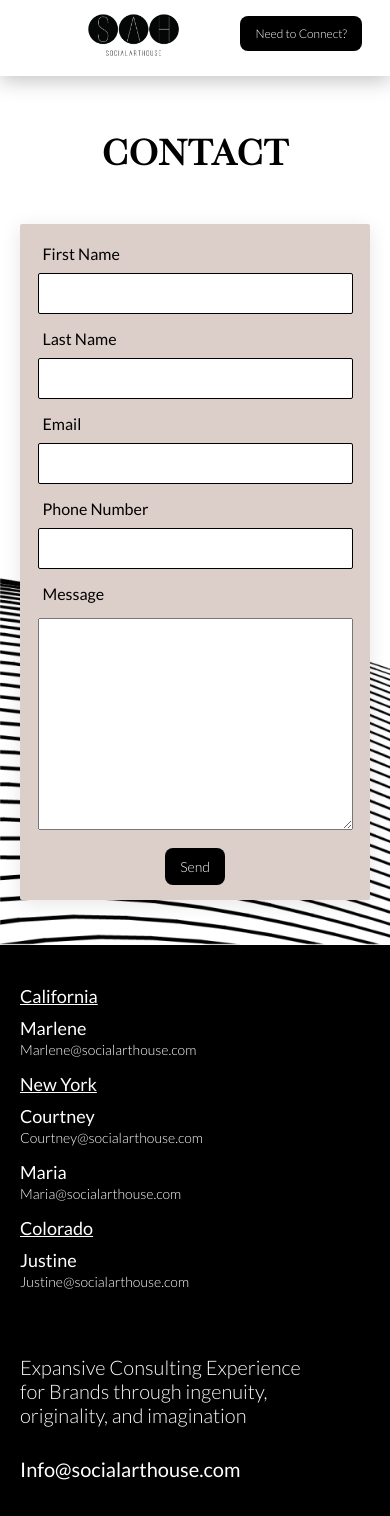
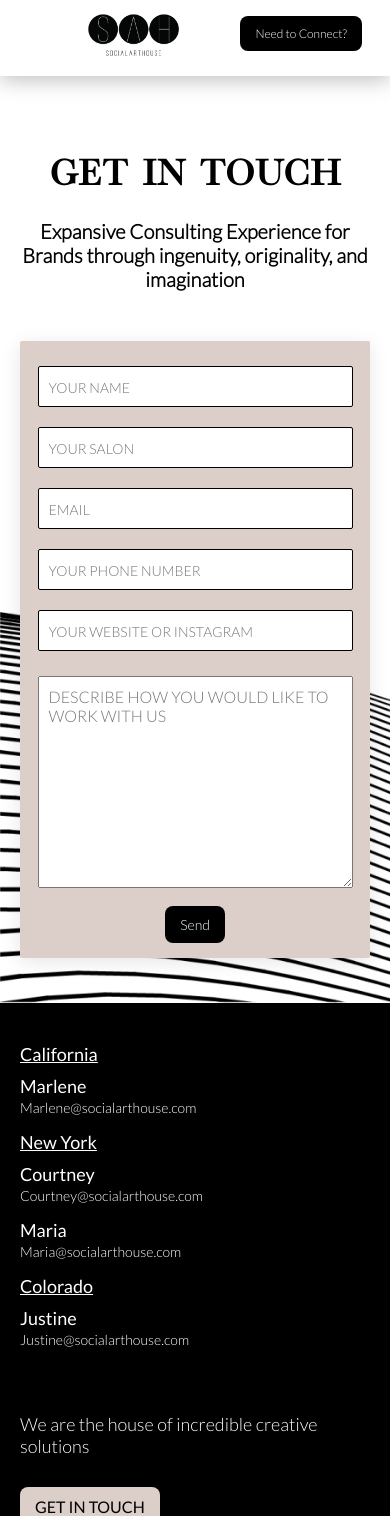
Before and after one commit to lfranckx/socialarthouse, a React (Create React App) app: page /contact in a window 390 px wide. Shown: the top 1516 px of the page. Built offline with nearby package versions, Linux system fonts and the light colour scheme.

Commit message:
finish contact form stylings

```diff
--- a/src/components/ContactForm.js
+++ b/src/components/ContactForm.js
@@ -30,54 +30,76 @@ const ContactForm = () => {
     return(
         <main>
             <animated.div style={props} id="contact-form">
-                <h2>Contact</h2>
+                <div className='container'>
+                    <h2>Get in Touch</h2>
+                    <h3>Expansive Consulting Experience for Brands through ingenuity, originality, and imagination</h3>
+                </div>
                 <form onSubmit={sendEmail}>
                     <div className="label">
-                        <label htmlFor="first_name">First Name</label>
+                        <label htmlFor="name"></label>
                     </div>
                     <div>
                         <input
                             type="text"
                             name="first_name"
+                            placeholder='Your Name'
                         />
                     </div>
 
                     <div className="label">
-                        <label htmlFor="last_name">Last Name</label>
+                        <label htmlFor="salon"></label>
                     </div>
                     <div>
                         <input
                             type="text"
-                            name="last_name"
+                            name="salon"
+                            placeholder='Your Salon'
                         />
                     </div>
 
                     <div className="label">
-                        <label htmlFor="email">Email</label>
+                        <label htmlFor="email"></label>
                     </div>
                     <div>
                         <input
                             type="email"
                             name="email"
+                            placeholder="Email"
                         />
                     </div>
 
                     <div className="label">
-                        <label htmlFor="phone">Phone Number</label>
+                        <label htmlFor="phone"></label>
                     </div>
                     <div>
                         <input
                             type="tel"
                             name="phone"
+                            placeholder='Your Phone Number'
                         />
                     </div>
 
                     <div className="label">
-                        <label htmlFor="message">Message</label>
+                        <label htmlFor="website"></label>
+                    </div>
+                    <div>
+                        <input
+                            type="text"
+                            name="website"
+                            placeholder='Your Website or Instagram'
+                        />
+                    </div>
+
+                    <div className="label">
+                        <label htmlFor="message"></label>
                     </div>
 
                     <div>
-                        <textarea name='message' rows='10' />
+                        <textarea
+                            name='message'
+                            rows='10'
+                            placeholder="Describe how you would like to work with us"
+                        />
                     </div>
 
                     <button className="btn" type="submit">
--- a/src/components/Footer.js
+++ b/src/components/Footer.js
@@ -42,9 +42,10 @@ export default function Footer(props) {
 
                 <div className="right">
                     <div>
-                        <p>Expansive Consulting Experience for Brands through ingenuity, originality, and imagination</p>
-                        <a href="mailto:info@socialarthouse.com" className="email"
-                            rel="noopener noreferrer">Info@socialarthouse.com</a>
+                        <p>We are the house of incredible creative solutions</p>
+                        <div className="cb-container">
+                            <Link className="contact-btn" to='/contact'>Get in Touch</Link>
+                        </div>
                         <div>
                             <Link to='/'>
                                 <img className="logo" src={logo} alt="SAH-logo"/>
@@ -52,7 +53,6 @@ export default function Footer(props) {
                         </div>
                         <p id='copyright'>Copyright © 2021. All rights reserved.</p>
                     </div>
-
                 </div>
             </footer>
         </div>
--- a/src/styles/App.scss
+++ b/src/styles/App.scss
@@ -73,6 +73,10 @@ button {
   position: relative;
   bottom: 5px;
   cursor: pointer;
+
+  &:hover {
+    background: #814A3D;
+  }
 }
 
 .btn-big {
@@ -81,8 +85,12 @@ button {
   border-radius: 8px;
   padding: 20px 60px;
   border: none;
-  font-size: 16px;
+  font-size: 18px;
   cursor: pointer;
+
+  &:hover {
+    background: #814A3D;
+  }
 }
 
 .fade-in {
--- a/src/styles/ContactForm.scss
+++ b/src/styles/ContactForm.scss
@@ -1,26 +1,38 @@
 #contact-form {
     min-height: 80vh;
-    padding: 100px 20px 40px;
+    padding: 50px 0 40px;
     background-image: url('../images/Wave-lines.png');
     -webkit-background-size: cover;
     -moz-background-size: cover;
     -o-background-size: cover;
     background-size: cover;
+    display: flex;
+
+    div.container {
+        max-width: 30%;
+        padding-top: 90px;
+        margin-left: auto;
+        text-align: left;
+    }
 
     h2 {
         font-size: 48px;
+        margin-bottom: 25px;
+    }
+
+    h3 {
+        font-size: 28px;
+        font-family: 'Lato';
     }
 
     form {
         display: block;
+        width: 50%;
         max-width: 700px;
         margin: 50px auto;
-        padding: 50px 0 50px;
-        // border: solid 1px #000;
+        padding: 25px 0 25px;
         border-radius: 2px;
-        // background: #f2f2f2;
         background: #DCCEC8;
-        // background: #DC997D;
         box-shadow: 0 4px 20px rgb(0 0 0 / 10%);
 
 
@@ -43,18 +55,115 @@
             padding: 10px;
             margin: 10px 0;
             font-size: 18px;
-            width: 70%;
+            width: 80%;
         }
 
         textarea {
-            width: 70%;
+            width: 80%;
             margin-top: 10px;
             font-size: 18px;
             padding: 10px;
         }
 
+        input::placeholder {
+            text-transform: uppercase;
+            font-size: 14px;
+            display: flex;
+            align-items: center;
+            justify-content: center;
+        }
+
+        textarea::placeholder {
+            text-transform: uppercase;
+            font-size: 16px;
+            display: flex;
+            align-items: center;
+            justify-content: center;
+        }
+
         .btn {
             margin-top: 40px;
+        }
+    }
+}
+
+@media (max-width: 700px) {
+    #contact-form {
+        display: block;
+        padding: 40px 20px;
+
+        div.container {
+            max-width: 100%;
+            padding-top: 20px;
+            text-align: center;
+        }
+
+        h2 {
+            font-size: 40px;
+            margin-bottom: 25px;
+        }
+
+        h3 {
+            font-size: 20px;
+            font-family: 'Lato';
+        }
+
+        form {
+            width: 100%;
+            max-width: 700px;
+            margin: 50px auto;
+            padding: 25px 0 25px;
+            border-radius: 2px;
+
+
+            .label {
+                margin: 10px auto 5px;
+                padding: 0 5px;
+                text-align: left;
+                width: 80%;
+            }
+
+            label {
+                font-size: 18px;
+                font-family: "Lato-Reg";
+            }
+
+            input {
+                outline: none;
+                border: solid 1px #000;
+                border-radius: 2px;
+                padding: 10px;
+                margin: 10px 0;
+                font-size: 18px;
+                width: 80%;
+            }
+
+            textarea {
+                width: 80%;
+                margin-top: 10px;
+                font-size: 18px;
+                padding: 10px;
+            }
+
+            input::placeholder {
+                text-transform: uppercase;
+                font-size: 14px;
+                display: flex;
+                align-items: center;
+                justify-content: center;
+            }
+
+            textarea::placeholder {
+                text-transform: uppercase;
+                font-size: 16px;
+                display: flex;
+                align-items: center;
+                justify-content: center;
+            }
+
+            .btn {
+                margin-top: 40px;
+            }
         }
     }
 }
--- a/src/styles/Footer.scss
+++ b/src/styles/Footer.scss
@@ -52,8 +52,8 @@
 
                 p {
                     color: #fff;
-                    font-size: 20px;
-                    margin-bottom: 30px;
+                    font-size: 22px;
+                    margin-bottom: 40px;
                 }
 
                 a {
@@ -63,6 +63,24 @@
 
                     &:hover {
                         color: #c3c3c3;
+                    }
+                }
+
+                div.cb-container {
+                    margin-bottom: -10px;
+                    .contact-btn {
+                        background: #DCCEC8;
+                        padding: 10px 15px;
+                        border-radius: 8px;
+                        color: #fff;
+                        color: #000;
+                        font-family: 'Lato-Reg';
+                        font-size: 18px;
+                        text-transform: uppercase;
+
+                        &:hover {
+                            background: #fff;
+                        }
                     }
                 }
             }
@@ -92,6 +110,24 @@
                         .state {
                             margin-bottom: 10px;
                         }
+
+                        p {
+                            font-size: 18px;
+                        }
+                    }
+                }
+            }
+
+            .right {
+                div {
+                    p {
+                        font-size: 18px;
+                    }
+
+                    div.cb-container {
+                        .contact-btn {
+                            font-size: 16px;
+                        }
                     }
                 }
             }
@@ -104,16 +140,6 @@
         footer {
             display: block;
 
-            .left {
-                .column {
-                    div {
-                        p {
-                            font-size: 18px;
-                        }
-                    }
-                }
-            }
-
             .right {
                 max-width: 100%;
                 margin-top: 50px;
--- a/src/styles/Partners.scss
+++ b/src/styles/Partners.scss
@@ -100,7 +100,7 @@
     #partners {
 
         .container {
-            grid-template-columns: 1fr;
+            grid-template-columns: 2fr;
             grid-row-gap: 60px;
             padding-top: 0;
 
@@ -119,13 +119,9 @@
 
             a {
                 .partner-logo {
-                    max-width: 100px;
+                    max-width: 75px;
                 }
             }
         }
-
-        // button {
-        //     margin-top: -60px;
-        // }
     }
 }
```
